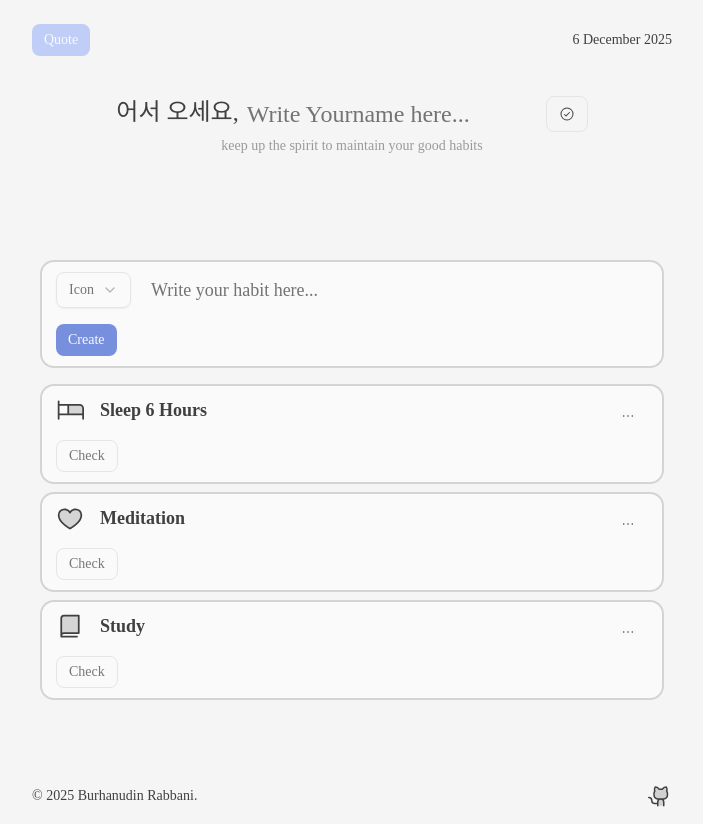
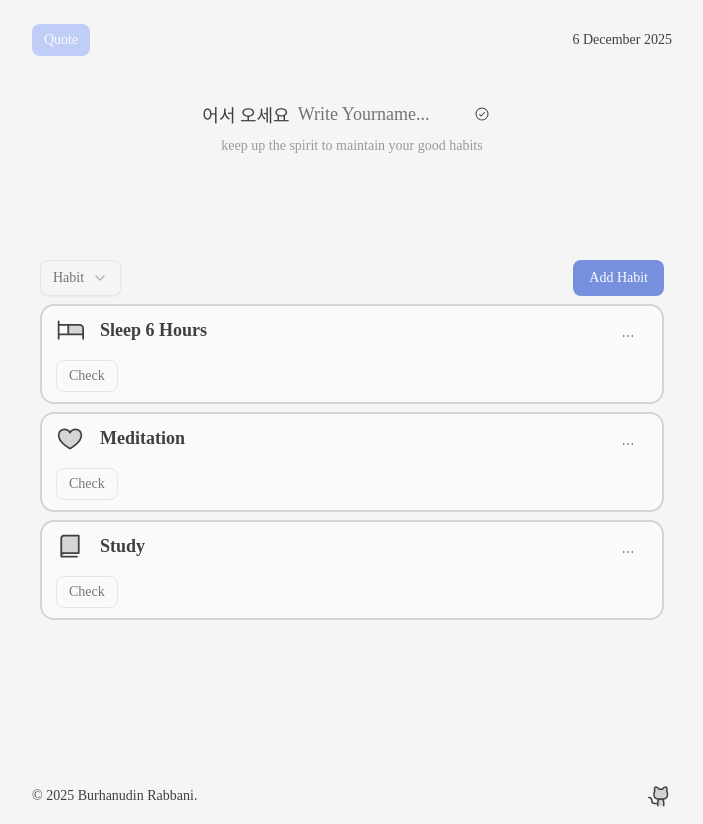
Before and after one commit to burhanudinrabbani666/task-management, a React (Vite) app: page / in a window 1280 px wide. Shown: the whole page, without its empty margins (288-991 px from the left). Built offline with nearby package versions, Linux system fonts and the light colour scheme.

Commit message:
feat: show form boolean

```diff
--- a/src/app.tsx
+++ b/src/app.tsx
@@ -13,7 +13,7 @@ export default function App() {
         ease: [0, 0.71, 0.2, 1.01],
       }}
     >
-      <div className="flex max-w-2xl flex-col">
+      <div className="flex max-w-2xl flex-col px-6">
         <Dashboard />
       </div>
     </motion.div>
--- a/src/components/dashboard.tsx
+++ b/src/components/dashboard.tsx
@@ -2,7 +2,7 @@ import { Habits } from "./habit-tracking";
 
 export function Dashboard() {
   return (
-    <div className="px-6">
+    <div>
       <Habits />
     </div>
   );
--- a/src/components/habit-tracking.tsx
+++ b/src/components/habit-tracking.tsx
@@ -27,6 +27,7 @@ export function Habits() {
     const storedHabit = localStorage.getItem("habits");
     return storedHabit ? (JSON.parse(storedHabit) as Habits) : habitData;
   });
+  const [showAddForm, setShowForm] = useState(false);
 
   useEffect(() => {
     localStorage.setItem("habits", JSON.stringify(habits));
@@ -65,6 +66,7 @@ export function Habits() {
 
       setHabits([...habits, newHabit]);
       event.currentTarget.reset();
+      setShowForm(!showAddForm);
     } catch (error: unknown) {
       if (error instanceof z.ZodError) {
         const messages = error.issues.map((i) => `${i.message}`).join("\n");
@@ -75,8 +77,28 @@ export function Habits() {
   }
 
   return (
-    <div className="flex justify-center gap-4">
+    <div className="space-y-2">
+      <div className="flex justify-between">
+        <form>
+          <Label className="hidden"></Label>
+          <Select>
+            <SelectTrigger>
+              <SelectValue placeholder="Habit"></SelectValue>
+            </SelectTrigger>
+            <SelectContent>
+              <SelectItem value="1">Habit</SelectItem>
+              <SelectItem value="2">Notes</SelectItem>
+              <SelectItem value="3">Graph</SelectItem>
+            </SelectContent>
+          </Select>
+        </form>
+
+        <Button onClick={() => setShowForm((show) => !show)}>
+          {showAddForm ? "Close" : "Add Habit"}
+        </Button>
+      </div>
       <div className="flex w-full flex-col gap-4 rounded-sm">
+        {showAddForm && (
           <form
             method="post"
             onSubmit={handleCreate}
@@ -116,6 +138,7 @@ export function Habits() {
               Create
             </Button>
           </form>
+        )}
         <ul className="flex flex-col-reverse gap-2">
           {habits.map((habit: Habit) => (
             <HabitItem
--- a/src/components/hero.tsx
+++ b/src/components/hero.tsx
@@ -34,12 +34,12 @@ export function Hero() {
 
     setUsername(formData.get("title")?.toString().trim() || "");
   }
+  return (
+    <header className="flex flex-col items-center gap-1">
+      <div className="flex items-baseline-last gap-2 text-lg">
+        <span>{greetingData[getId].greeting} </span>
 
-  if (!username) {
-    return (
-      <header className="flex flex-col items-center gap-1">
-        <div className="flex gap-2 text-2xl">
-          <span>{greetingData[getId].greeting}, </span>
+        {!username ? (
           <form className="flex gap-1" method="post" onSubmit={handleUsername}>
             <Label htmlFor="title" className="hidden">
               username
@@ -48,28 +48,18 @@ export function Hero() {
               id="title"
               name="title"
               type="text"
-              className="border-0 p-0 text-2xl"
-              placeholder="Write Yourname here..."
+              className="w-40 border-0 p-0 text-lg"
+              placeholder="Write Yourname..."
             />
-            <Button variant="ghost" type="submit">
+            <Button variant="ghost" type="submit" className="border-0">
               <CheckCircleIcon />
             </Button>
           </form>
-        </div>
-        <p className="opacity-50">
-          keep up the spirit to maintain your good habits
-        </p>
-      </header>
-    );
-  }
-
-  return (
-    <header className="flex flex-col items-center gap-1 text-xl">
-      <div className="flex gap-2">
-        <span>{greetingData[getId].greeting}, </span>
-        <h1>{username}</h1>
+        ) : (
+          <h1>{username}</h1>
+        )}
       </div>
-      <p className="text-lg opacity-50">
+      <p className="opacity-50">
         keep up the spirit to maintain your good habits
       </p>
     </header>
```
Lines whose indentation alone changed are shown as unchanged.
